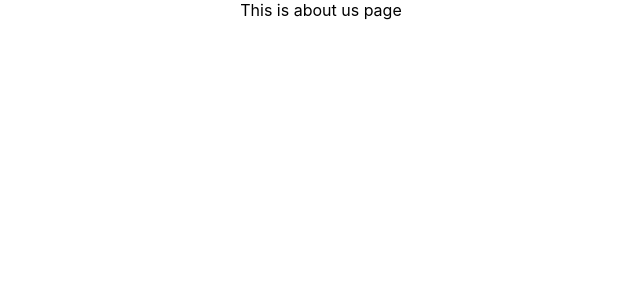
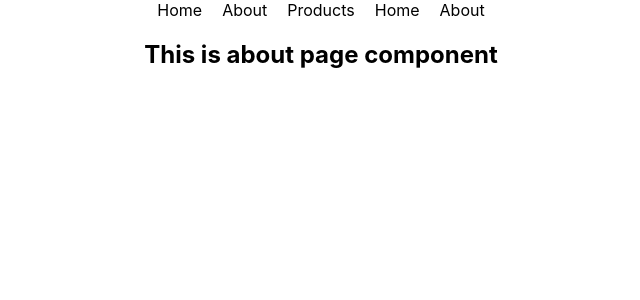
Before and after one commit to mostafizurhh/react-router-basics, a React (Create React App) app: page /about in a window 1280 px wide. Shown: the top 300 px of the page, without its empty margins (319-959 px from the left). Built offline with nearby package versions, Linux system fonts and the light colour scheme.

Commit message:
Create Simple Route with Links and Components

```diff
--- /dev/null
+++ b/src/components/About/About.js
@@ -0,0 +1,13 @@
+import React from 'react';
+import Header from '../Header/Header';
+
+const About = () => {
+    return (
+        <div>
+            <Header></Header>
+            <h2>This is about page component</h2>
+        </div>
+    );
+};
+
+export default About;
--- /dev/null
+++ b/src/components/Header/Header.css
@@ -0,0 +1,9 @@
+.header a {
+    margin: 10px;
+    text-decoration: none;
+    color: black;
+}
+
+.header a:hover {
+    background-color: orange;
+}
--- /dev/null
+++ b/src/components/Header/Header.js
@@ -0,0 +1,19 @@
+import React from 'react';
+import { Link } from 'react-router-dom';
+import './Header.css'
+
+const Header = () => {
+    return (
+        <div className='header'>
+            <Link to='/home'>Home</Link>
+            <Link to='/about'>About</Link>
+            <Link to='/products'>Products</Link>
+
+
+            <a href="/home">Home</a>
+            <a href="/about">About</a>
+        </div>
+    );
+};
+
+export default Header;
--- /dev/null
+++ b/src/components/Home/Home.js
@@ -0,0 +1,13 @@
+import React from 'react';
+import Header from '../Header/Header';
+
+const Home = () => {
+    return (
+        <div>
+            <Header></Header>
+            <h2>This is home component</h2>
+        </div>
+    );
+};
+
+export default Home;
--- /dev/null
+++ b/src/components/Products/Product.js
@@ -0,0 +1,13 @@
+import React from 'react';
+import Header from '../Header/Header';
+
+const Product = () => {
+    return (
+        <div>
+            <Header></Header>
+            <h2>This is products page</h2>
+        </div>
+    );
+};
+
+export default Product;
```
Also changed, not shown: src/App.js (+8 -3 lines), src/steps.js (+10 -0 lines).
